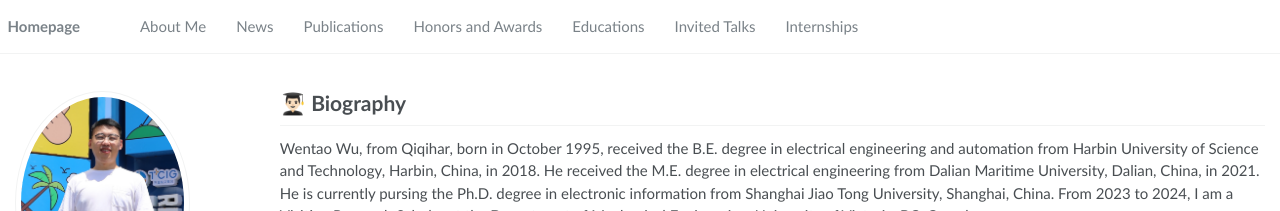
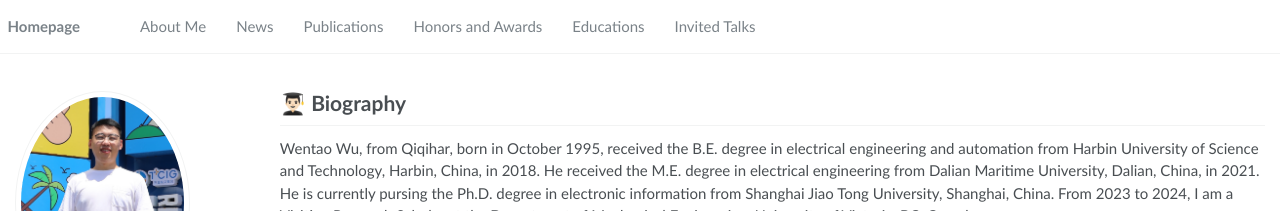
Before and after one commit to wwtsjtu/wwt.github.io, a Jekyll site: the page built from _pages/about.md, in a window 1280 px wide. Shown: the top 211 px of the page. Built offline with Jekyll 4.4.1, drawn with Linux system fonts in a browser that asks for light colours; some web fonts are replaced.

Commit message:
Update navigation.yml

```diff
--- a/_data/navigation.yml
+++ b/_data/navigation.yml
@@ -17,6 +17,3 @@ main:
 
   - title: "Invited Talks"
     url: "/#-invited-talks"
-
-  - title: "Internships"
-    url: "/#-internships"
```
